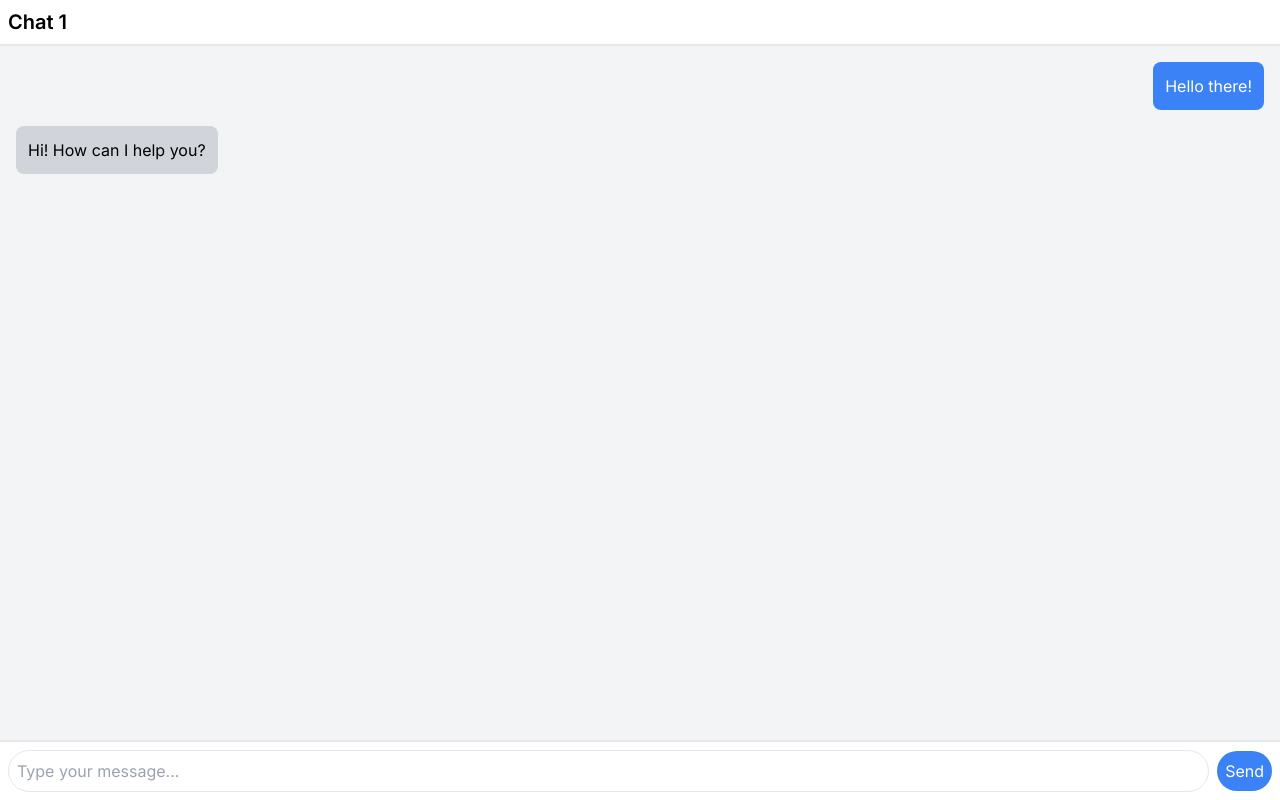
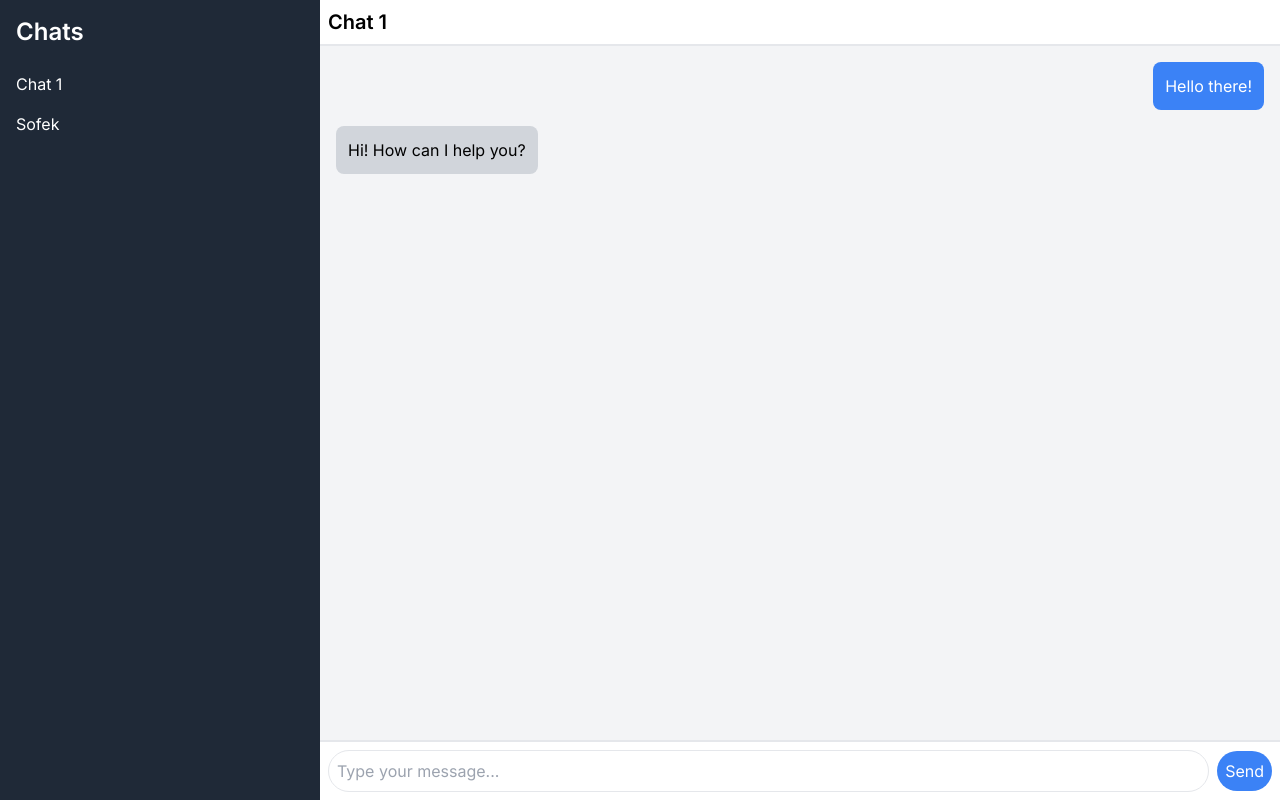
Before and after one commit to midesofek/SofekGPT4, a Next.js app: page / in a window 1280 px wide. Built offline with nearby package versions, Linux system fonts and the light colour scheme.

Commit message:
building sidebar

```diff
--- a/src/app/page.tsx
+++ b/src/app/page.tsx
@@ -1,10 +1,10 @@
-import Image from "next/image";
+import Sidebar from "../components/Sidebar";
 
 export default function Home() {
   return (
     <main className="flex flex-col justify-between w-full">
       <div className="flex h-screen">
-        {/* <!-- Sidebar --> */}
+        <Sidebar />
 
         {/* <!-- Chat Area --> */}
         <div className="flex-1 flex flex-col overflow-hidden">
--- a/src/components/Sidebar.jsx
+++ b/src/components/Sidebar.jsx
@@ -1,4 +1,7 @@
 function Sidebar() {
+  {
+    /* <!-- Sidebar --> */
+  }
   return (
     <div className="bg-gray-800 text-white w-1/4 p-4 hidden md:block">
       <h2 className="text-2xl font-semibold mb-4">Chats</h2>
```
